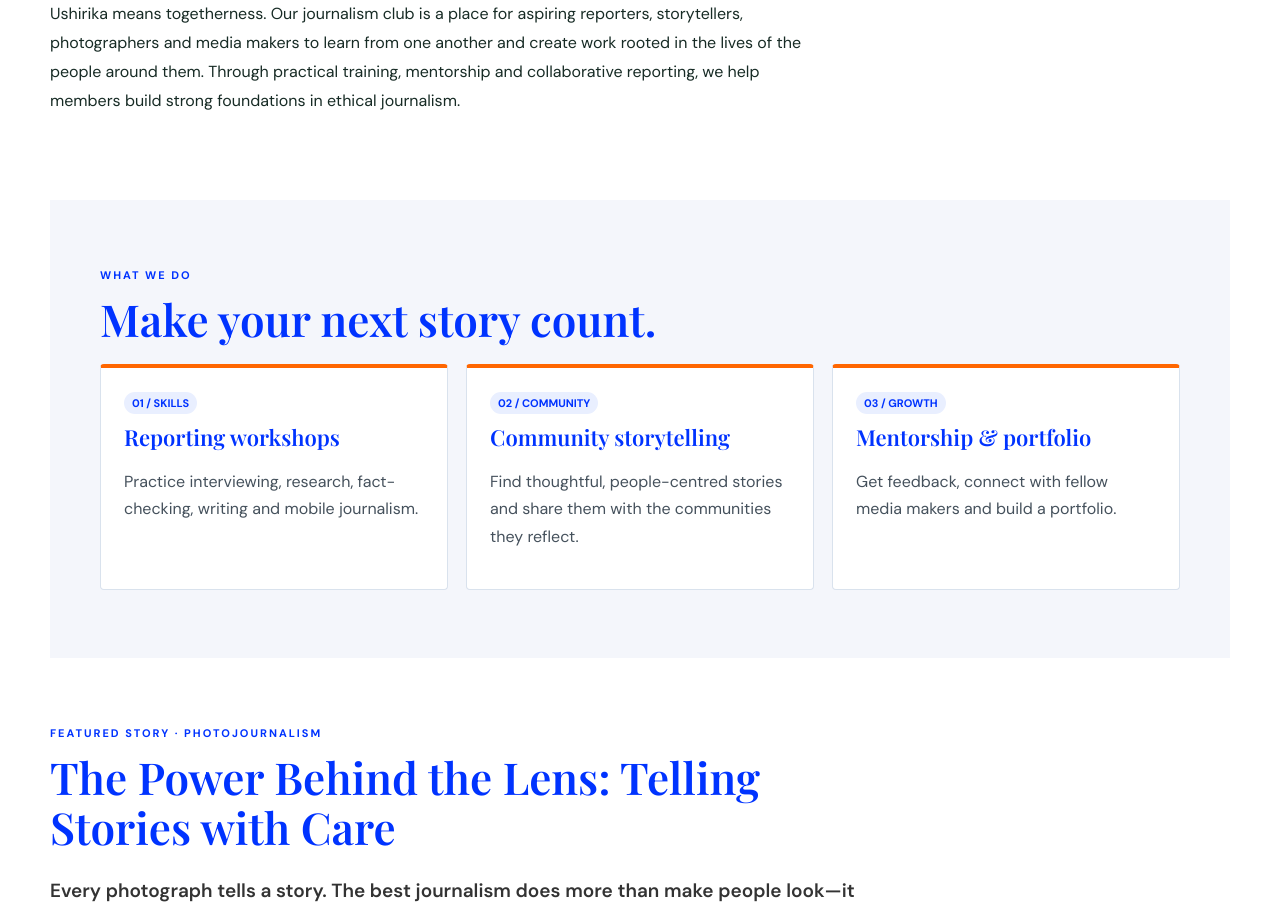
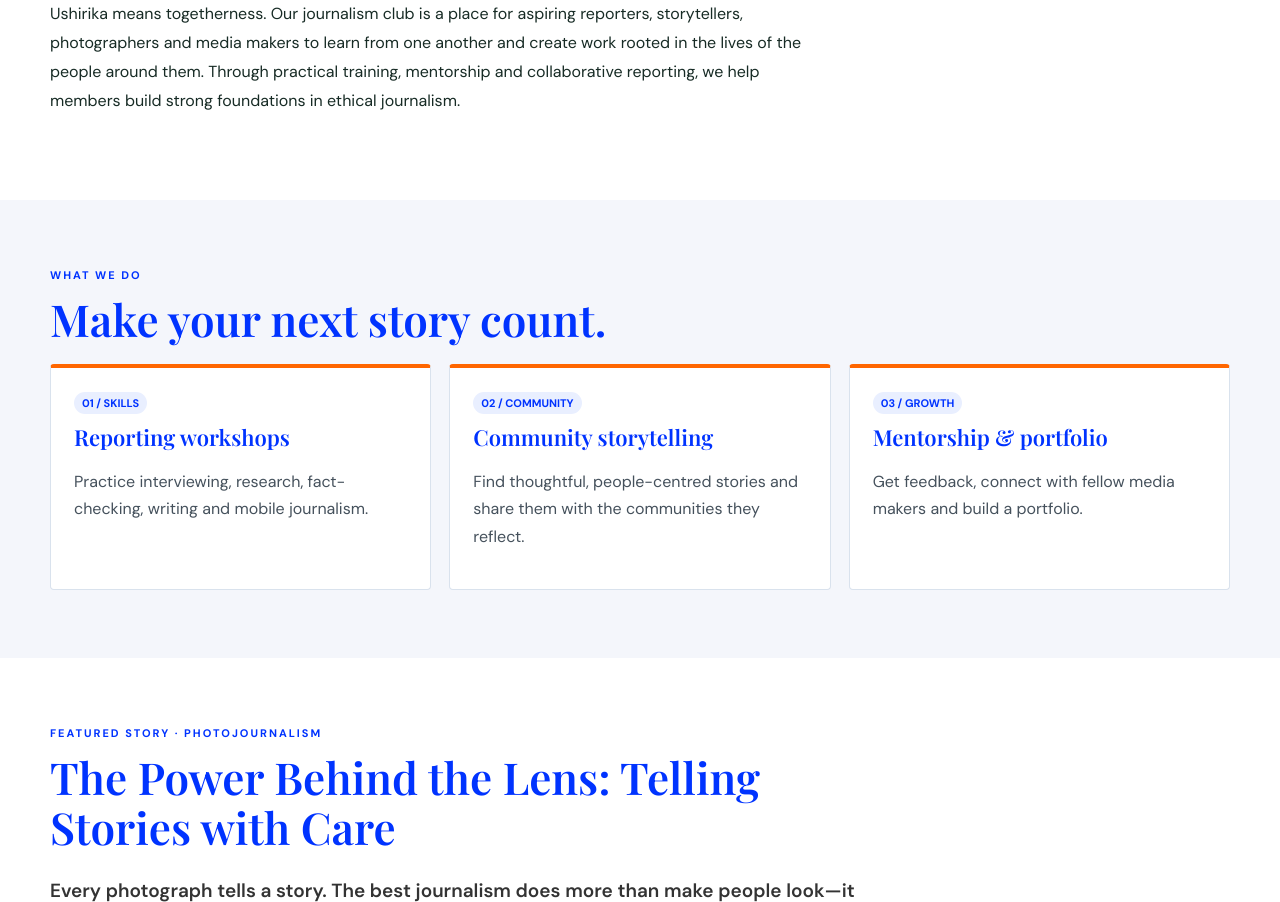
Before and after one commit to johnnychess43/ushirika-journalism-club, a Flask app: page / in a window 1280 px wide. Shown: the part 783-1685 px from the top of the page. Run offline with Flask 3, Linux system fonts and the light colour scheme; some libraries are stand-ins or nearby versions.

Commit message:
Stabilize full-width homepage layout on phones and tablets

```diff
--- a/templates/home.html
+++ b/templates/home.html
@@ -1,11 +1,11 @@
 {% extends "base.html" %}
 {% block title %}Ushirika Journalism Club | CUK{% endblock %}
 {% block content %}
-<section class="hero" style="margin:0 calc((1180px - min(1180px,100vw - 36px))/ -2) 0;padding:0 18px">
+<section class="hero" style="width:100vw;max-width:100vw;margin-left:calc(50% - 50vw);margin-right:calc(50% - 50vw);padding:0 18px">
 <div class="wrap hero-inner"><div><div class="eyebrow" style="color:#fff">Young journalists, real stories</div><h1>{{ site_setting("hero_title", "Stories that bring us closer.") }}</h1><p>{{ site_setting("hero_text", "We equip young people with the skills and confidence to report with curiosity, care and courage — and to tell the stories that matter in their communities.") }}</p><div class="actions"><a class="btn blue" href="{{ url_for('register') }}">Register as a member ↗</a><a class="btn outline" href="#about">Discover Ushirika ↓</a></div></div>
 <div class="hero-art"><div class="featured-overlay"><span class="featured-kicker">FEATURED ARTICLE · PHOTOJOURNALISM</span><h2>The Power Behind the Lens</h2><p>A camera does more than capture a moment. In the hands of a responsible journalist, it can reveal overlooked stories, preserve memories and help communities be seen with dignity.</p><a class="btn blue" href="{{ url_for('articles') }}">Read articles ↗</a></div></div></div></section>
 <section id="about" class="section"><div class="eyebrow">Who we are</div><h2 class="section-title">Journalism with community at its heart.</h2><p style="max-width:780px;line-height:1.8">{{ site_setting("about_text", "Ushirika means togetherness. Our journalism club is a place for aspiring reporters, storytellers, photographers and media makers to learn from one another and create work rooted in the lives of the people around them. Through practical training, mentorship and collaborative reporting, we help members build strong foundations in ethical journalism.") }}</p></section>
-<section id="programmes" class="section soft" style="margin:0 calc((1180px - min(1180px,100vw - 36px))/ -2);padding-left:max(18px,calc((100vw - 1180px)/2));padding-right:max(18px,calc((100vw - 1180px)/2))"><div class="eyebrow">What we do</div><h2 class="section-title">Make your next story count.</h2><div class="grid"><article class="card"><span class="pill">01 / SKILLS</span><h3>Reporting workshops</h3><p>Practice interviewing, research, fact-checking, writing and mobile journalism.</p></article><article class="card"><span class="pill">02 / COMMUNITY</span><h3>Community storytelling</h3><p>Find thoughtful, people-centred stories and share them with the communities they reflect.</p></article><article class="card"><span class="pill">03 / GROWTH</span><h3>Mentorship &amp; portfolio</h3><p>Get feedback, connect with fellow media makers and build a portfolio.</p></article></div></section>
+<section id="programmes" class="section soft" style="width:100vw;max-width:100vw;margin-left:calc(50% - 50vw);margin-right:calc(50% - 50vw);padding-left:max(18px,calc((100vw - 1180px)/2));padding-right:max(18px,calc((100vw - 1180px)/2))"><div class="eyebrow">What we do</div><h2 class="section-title">Make your next story count.</h2><div class="grid"><article class="card"><span class="pill">01 / SKILLS</span><h3>Reporting workshops</h3><p>Practice interviewing, research, fact-checking, writing and mobile journalism.</p></article><article class="card"><span class="pill">02 / COMMUNITY</span><h3>Community storytelling</h3><p>Find thoughtful, people-centred stories and share them with the communities they reflect.</p></article><article class="card"><span class="pill">03 / GROWTH</span><h3>Mentorship &amp; portfolio</h3><p>Get feedback, connect with fellow media makers and build a portfolio.</p></article></div></section>
 <section class="featured-story"><div class="featured-story-inner"><div class="eyebrow">Featured story · Photojournalism</div><h2>The Power Behind the Lens: Telling Stories with Care</h2><p class="featured-lead">Every photograph tells a story. The best journalism does more than make people look—it helps audiences understand what is happening, why it matters and whose voices deserve to be heard.</p><p>For student journalists, a camera is both a creative tool and a responsibility. Consider the context: who is in the frame, what the image communicates and whether publishing it could put someone at risk. Ask for consent where appropriate, especially when photographing children or people in vulnerable situations.</p><p>Strong photojournalism is honest. Avoid staging events or editing images in ways that change their meaning. Write accurate captions, check names and locations, and give people the dignity of being represented fairly.</p><p class="signoff">Look beyond the lens. Tell the truth. Keep people at the heart of every story.</p></div></section>
 <section class="section"><div class="eyebrow">Latest writing</div><h2 class="section-title">Articles from our newsroom.</h2><div class="grid">{% for article in articles %}<article class="card"><span class="meta">{{ article.created_at.strftime('%d %b %Y') }} · {{ article.author.full_name }}</span><h3><a href="{{ url_for('article_detail', article_id=article.id) }}">{{ article.title }}</a></h3><p>{{ article.summary or article.body[:180] ~ '…' }}</p><a class="btn blue" href="{{ url_for('article_detail', article_id=article.id) }}">Read article</a></article>{% else %}<div class="empty">New articles approved by the editorial team will appear here.</div>{% endfor %}</div></section>
 <section class="section soft"><div class="eyebrow">Coming up</div><h2 class="section-title">Club news &amp; events.</h2><div class="grid">{% for event in events %}<article class="card"><span class="pill">EVENT</span><h3>{{ event.title }}</h3><p>{{ event.description }}</p><p class="meta">{% if event.event_date %}{{ event.event_date.strftime('%d %b %Y, %H:%M') }} · {% endif %}{{ event.venue or 'Venue to be announced' }}</p>{% if event.fee %}<p><strong>Fee: KSh {{ event.fee }}</strong></p>{% endif %}</article>{% else %}<div class="empty">No events have been posted yet.</div>{% endfor %}</div><div class="actions"><a class="btn blue" href="{{ url_for('events') }}">All news &amp; events</a><a class="btn" href="{{ url_for('forums') }}">Visit club forum</a></div></section>
```
